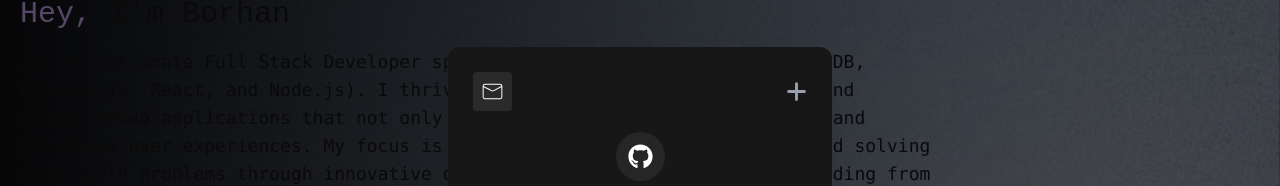
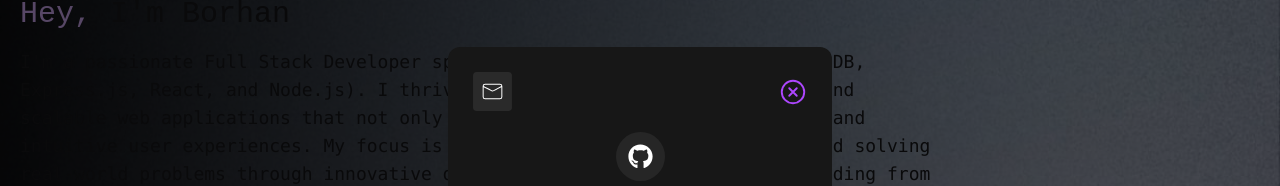
Before and after one commit to borhansiddque/portfolio-v0, a React (Vite) app: page / in a window 1280 px wide. Shown: the part 184-370 px from the top of the page. Built offline with nearby package versions, Linux system fonts and the light colour scheme; a web font is replaced by a local one.

Commit message:
Enhance Footer and Navbar components; update social media icons and links; improve styling and routing

```diff
--- a/src/Components/Footer.jsx
+++ b/src/Components/Footer.jsx
@@ -1,5 +1,6 @@
 import React from "react";
 import { Link } from "react-router";
+import { FaFacebook, FaStackOverflow, FaLinkedin } from "react-icons/fa";
 
 const Footer = () => {
   return (
@@ -12,21 +13,27 @@ const Footer = () => {
             </Link>
           </h2>
         </div>
-        <nav className="flex flex-col sm:flex-row gap-2 sm:gap-4">
+        <nav className="flex flex-col sm:flex-row gap-2 sm:gap-7">
           <h3>
-            <a href="" className="shadow-none hover:shadow-lg hover:shadow-purple-500 transition-all duration-300">Facebook</a>
+            <a href="" className="drop-shadow-2xl drop-shadow-purple-500">
+              <FaFacebook size={25} />
+            </a>
           </h3>
           <h3>
-            <a href="" className="shadow-none hover:shadow-lg hover:shadow-purple-500 transition-all duration-300">Instagram</a>
+            <a href="" className="drop-shadow-2xl  drop-shadow-purple-500">
+              <FaStackOverflow size={25} />
+            </a>
           </h3>
           <h3>
-            <a href="" className="shadow-none hover:shadow-lg hover:shadow-purple-500 transition-all duration-300">Linkedin</a>
+            <a href="" className="drop-shadow-2xl drop-shadow-purple-500">
+              <FaLinkedin size={25} />
+            </a>
           </h3>
         </nav>
       </div>
       <p className="mt-5">
         Developed By -{" "}
-        <a href="" className="link text-purple-300">
+        <a href="https://3s-soft.com/" target="_blank" className="link text-purple-300">
           Borhan Siddque
         </a>
       </p>
--- a/src/Components/GithubPopup.jsx
+++ b/src/Components/GithubPopup.jsx
@@ -1,5 +1,6 @@
 import React, { useEffect, useState } from "react";
-import { FaPlus, FaGithub } from "react-icons/fa6";
+import { FaGithub } from "react-icons/fa6";
+import { IoCloseCircleOutline } from "react-icons/io5";
 import { CiMail } from "react-icons/ci";
 import toast from "react-hot-toast";
 
@@ -37,7 +38,7 @@ const GithubPopup = () => {
       <div className="bg-neutral-900 text-white p-6 rounded-xl shadow-xl relative w-full max-w-sm">
         <div className="flex items-center justify-between mb-5">
           <div
-            className="inline-block bg-[#2a2a2a] p-2 rounded cursor-pointer scale-95 hover:scale-110 transition-all duration-300"
+            className="inline-block bg-[#2a2a2a] p-2 rounded cursor-pointer scale-95 hover:scale-110 shadow-none hover:shadow-lg hover:shadow-purple-500 border-none transition-all duration-300"
             onClick={handleCopyEmail}
           >
             <CiMail size={25} className="" />
@@ -46,9 +47,9 @@ const GithubPopup = () => {
             onClick={() => setShow(false)}
             className=" text-gray-400 hover:text-white cursor-pointer "
           >
-            <FaPlus
-              size={23}
-              className="hover:rotate-130 transition-all duration-300"
+            <IoCloseCircleOutline
+              size={30}
+              className="hover:rotate-130 transition-all duration-300 text-purple-500"
             />
           </button>
         </div>
@@ -69,7 +70,7 @@ const GithubPopup = () => {
             href="https://github.com/borhansiddque"
             target="_blank"
             rel="noopener noreferrer"
-            className="bg-purple-800 hover:bg-purple-600 text-white px-6 py-2 rounded-full font-semibold shadow-none hover:shadow-lg hover:shadow-purple-400 transition-all "
+            className="bg-purple-800 hover:bg-purple-600 text-white px-6 py-2 rounded-full font-semibold shadow-none hover:shadow-lg hover:shadow-purple-400 transition-all duration-300"
           >
             Follow on GitHub
           </a>
--- a/src/Components/Navbar.jsx
+++ b/src/Components/Navbar.jsx
@@ -43,7 +43,7 @@ const Navbar = () => {
       </li>
       <li>
         <NavLink
-          to={"/contact"}
+          to={"/contact-me"}
           className={({ isActive }) =>
             `text-base font-semibold uppercase px-4 py-1 rounded-md text-purple-200 hover:bg-purple-700 shadow-none hover:shadow-lg hover:shadow-purple-500 transition-all duration-300 border-none ${
               isActive ? "bg-purple-800 text-purple-200" : "bg-none"
--- a/src/Pages/Home/AboutMe.jsx
+++ b/src/Pages/Home/AboutMe.jsx
@@ -3,7 +3,7 @@ import MyStudioSection from "./MyStudioSection";
 
 const AboutMe = () => {
   return (
-    <div className="max-w-7xl mx-auto my-20 flex">
+    <div className="max-w-7xl mx-auto my-30 flex">
       <div className="flex-1">
         <h2 className="text-2xl">
           About Me<span className="text-purple-300">.</span>
--- a/src/Pages/Home/Technologies.jsx
+++ b/src/Pages/Home/Technologies.jsx
@@ -24,7 +24,7 @@ const Technologies = () => {
         <TechButton icon={"https://i.ibb.co.com/1fKcg32b/download.png"} title={"Figma"} link={"https://www.figma.com/"} />
         <TechButton icon={"https://i.ibb.co.com/qF7yJwSd/download.png"} title={"JavaScript"} link={"https://learnjavascript.online/"} />
         <TechButton icon={"https://i.ibb.co.com/c9jTvmt/download.png"} title={"TypwScript"} link={"https://www.typescriptlang.org/"} />
-        <TechButton icon={"https://img.icons8.com/?size=256&id=NfbyHexzVEDk&format=png"} title={"React Js"} link={"https://react.dev/"} />
+        <TechButton icon={"https://img.icons8.com/?size=256&id=NfbyHexzVEDk&format=png"} title={"React JS"} link={"https://react.dev/"} />
         <TechButton icon={"https://img.icons8.com/?size=256&id=62452&format=png"} title={"Firebase"} link={"https://firebase.google.com/"} />
         <TechButton icon={"https://i.ibb.co.com/d1Py8nX/download.png"} title={"Node JS"} link={"https://nodejs.org/en"} />
         <TechButton icon={"https://img.icons8.com/?size=256&id=WNoJgbzDr3i2&format=png"} title={"Express JS"} link={"https://expressjs.com/"} />
--- a/src/Router/Router.jsx
+++ b/src/Router/Router.jsx
@@ -19,6 +19,14 @@ const router = createBrowserRouter([
         Component: ComingSoon
       },
       {
+        path: "blogs",
+        Component: ComingSoon
+      },
+      {
+        path: "contact-me",
+        Component: ComingSoon
+      },
+      {
         path: "/*",
         Component: ErrorPage
       }
--- a/src/index.css
+++ b/src/index.css
@@ -3,10 +3,10 @@
 @import "tailwindcss";
 @plugin "daisyui";
 
-
-/* body {
-  font-family: "Inter", sans-serif;
-} */
+::selection {
+  background-color: darkmagenta;
+  color: wheat;
+}
 
 h1, h2, h3, h4, h5, h6 {
   font-family: "Martian Mono", monospace;
```
Also changed, not shown: src/App.css (deleted).
